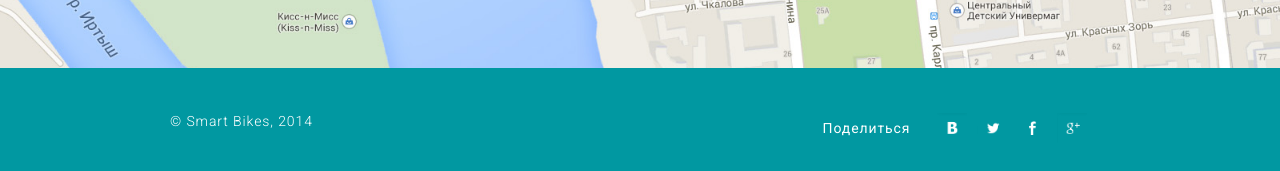
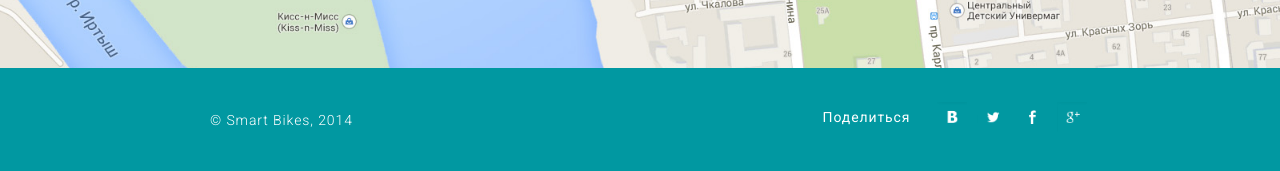
Before and after one commit to blan4/SmartBikesLanding, a Jekyll site: the page built from index.html, in a window 1280 px wide. Shown: the part 2342-2513 px from the top of the page. Built offline with Jekyll 4.4.1, drawn with Linux system fonts in a browser that asks for light colours; nearby versions of some CDN libraries.

Commit message:
footer little fix

```diff
--- a/_includes/footer.html
+++ b/_includes/footer.html
@@ -1,9 +1,10 @@
 <div class="site-footer">
   <div class="content">
-    <div class="copyright">
+    <ul>
+      <li class="copyright">
         <p>&copy; Smart Bikes, 2014</p>
-    </div>
-    <div class="likesBox">
+      </li>
+      <li class="likesBox">
         <p class="share">Поделиться</p>
         <a href="" onclick="Share.vk('{{ site.url }}', '{{ site.title }}', '{{site.description }}', '{{ site.url }}/logo.jpg');return false;">
           <img src="img/vk.png" class="social-icon" />
@@ -14,7 +15,7 @@
         </a>
 
         <a href="http://www.facebook.com/sharer/sharer.php?u={{ site.url }}" onclick="javascript:window.open(this.href,
-  '', 'menubar=no,toolbar=no,resizable=yes,scrollbars=yes,height=600,width=600');return false;"">
+    '', 'menubar=no,toolbar=no,resizable=yes,scrollbars=yes,height=600,width=600');return false;">
           <img src="img/fb.png" class="social-icon" />
         </a>
 
@@ -22,6 +23,7 @@
     '', 'menubar=no,toolbar=no,resizable=yes,scrollbars=yes,height=600,width=600');return false;">
           <img src="img/plus.png" class="social-icon" />
         </a>
+      </li>
+    </ul>
   </div>
 </div>
-</div>
--- a/css/app.scss
+++ b/css/app.scss
@@ -97,7 +97,9 @@ p {
 }
 
 .btn:active {
-  background-color: #06d7e3;
+  background-color: #00acc1;
+  color: #ffffff !important;
+  border-color: #00acc1;
 }
 
 .btn:visited {
@@ -269,14 +271,17 @@ section {
     margin-right: 20px;
   }
 
+  ul {
+    margin-top: 25px;
+  }
+
   .copyright {
-    margin-top: 38px;
+    margin-top: 12px;
     display: inline-block;
   }
 
   .likesBox {
     display: inline-block;
-    margin-top: 36px;
     margin-right: 20px;
     float: right;
     img.social-icon {
@@ -296,6 +301,7 @@ section {
     }
     .likesBox {
       display: block;
+      float: none;
     }
   }
 }
```
Lines whose indentation alone changed are shown as unchanged.
